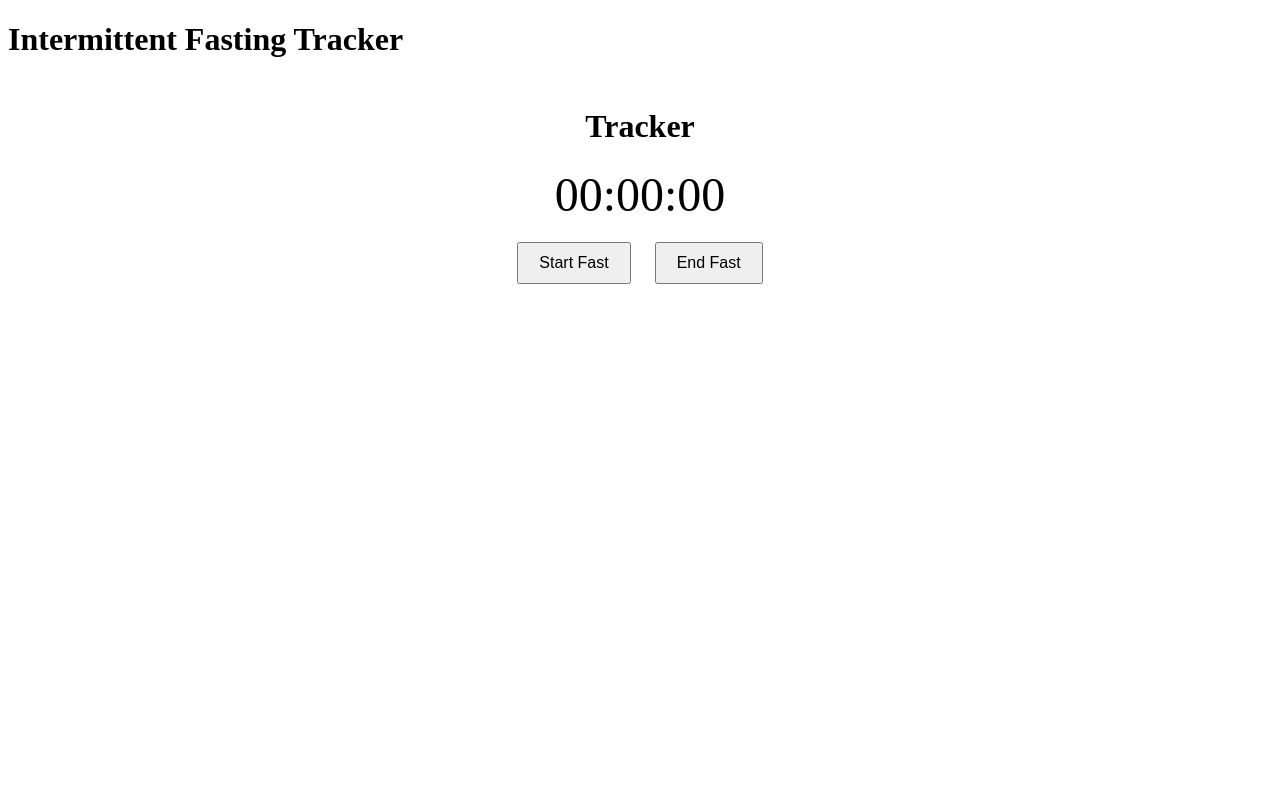
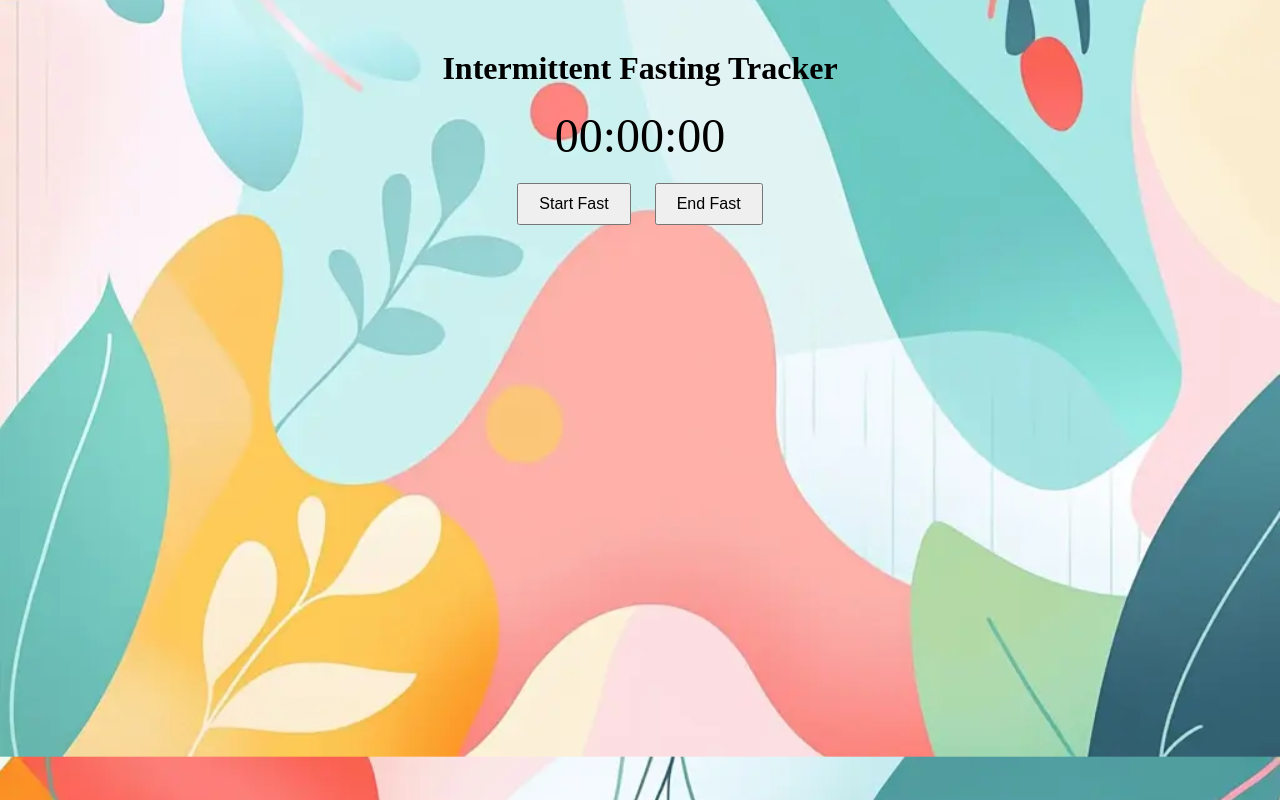
Before and after one commit to chizhik8/intermittent-fasting-tracker, a plain HTML site: page index.html in a window 1280 px wide. Drawn offline with Linux system fonts and the light colour scheme.

Commit message:
added background

```diff
--- a/css/styles.css
+++ b/css/styles.css
@@ -1,3 +1,9 @@
+body {
+  background-image: url('../images/background.webp');
+  background-size: cover;
+  background-position: center;
+}
+
 .container {
     text-align: center;
     margin-top: 50px;
--- a/index.html
+++ b/index.html
@@ -7,12 +7,9 @@
     <link rel="stylesheet" href="css/styles.css">
 </head>
 <body>
-    <header>
-        <h1>Intermittent Fasting Tracker</h1>
-    </header>
     <main>
         <div class="container">
-            <h1>Tracker</h1>
+            <h1>Intermittent Fasting Tracker</h1>
             <div id="timer">00:00:00</div>
             <button id="startBtn">Start Fast</button>
             <button id="stopBtn">End Fast</button>
```
Also changed, not shown: images/background.webp (added).
